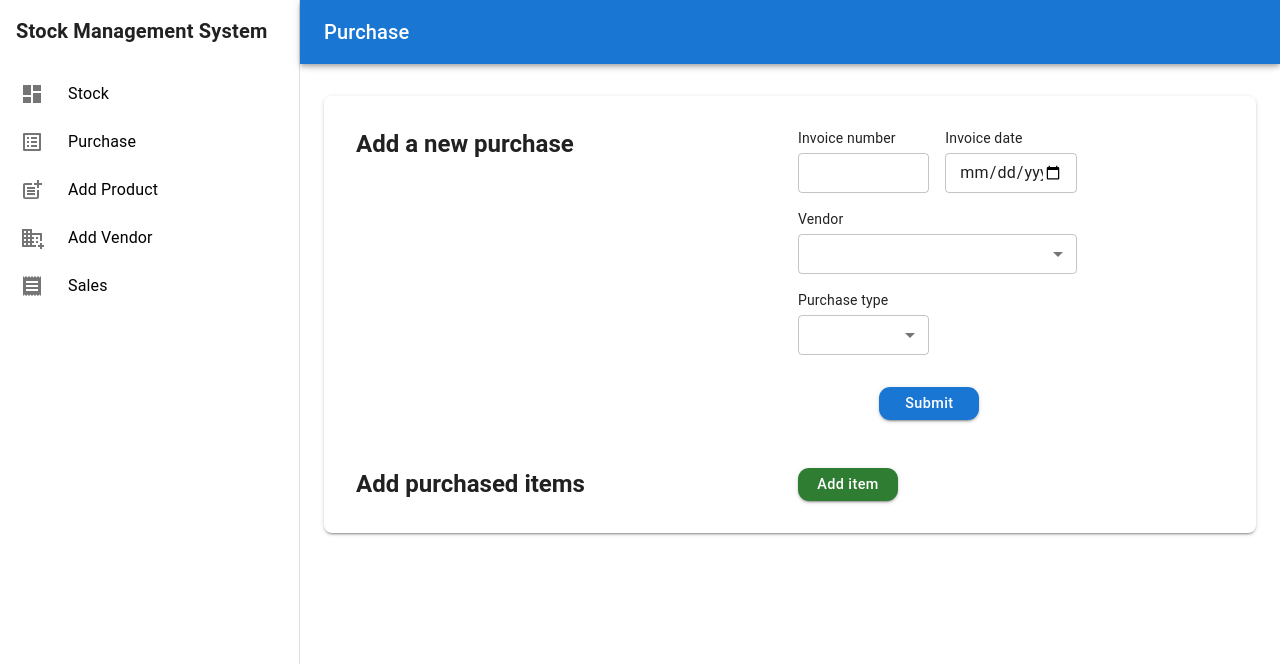
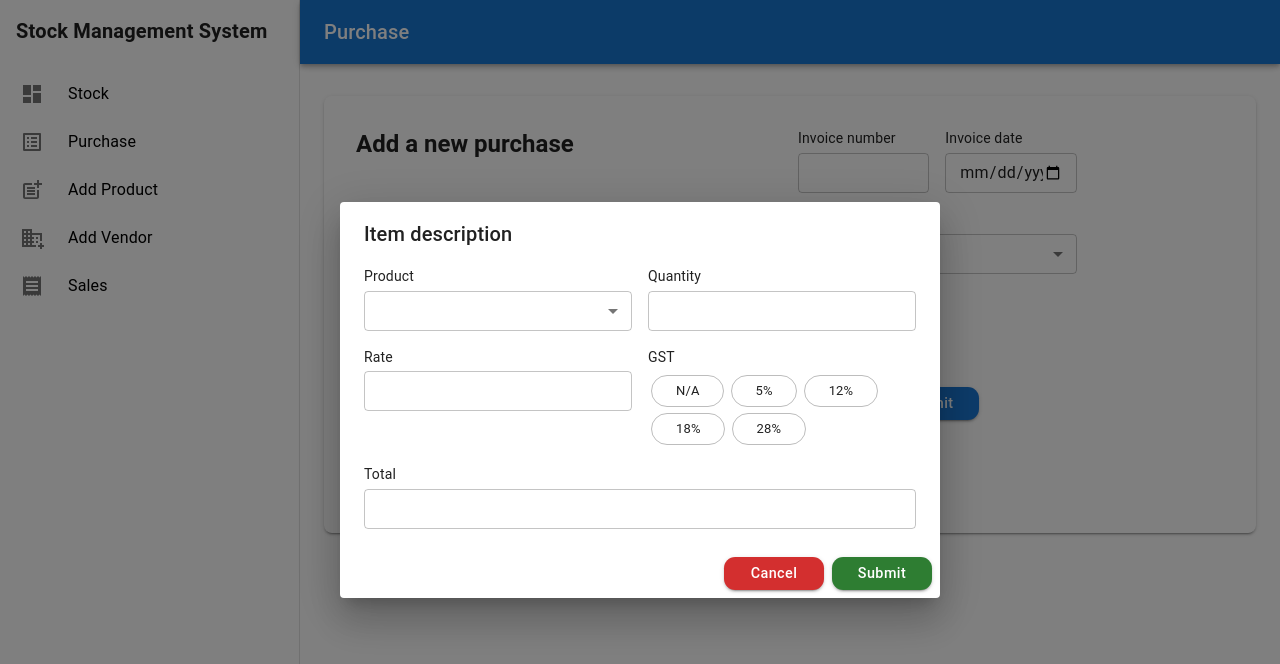
Before and after one commit to NihalP01/stock-billing-management, a React (Create React App) app: page /purchase-entry in a window 1280 px wide. Both pictures are taken after a click on the button "Add item". Shown: the top 664 px of the page. Built offline with nearby package versions, Linux system fonts and the light colour scheme.

Commit message:
added dialog

```diff
--- a/src/components/controls/Controls.js
+++ b/src/components/controls/Controls.js
@@ -1,9 +1,11 @@
 import CustomField from "./CustomField";
 import CustomButton from "./CustomButton";
 import CustomSelect from "./CustomSelect";
+import Popup from "./Popup";
 
 export const Controls = {
   CustomField,
   CustomButton,
   CustomSelect,
+  Popup,
 };
--- a/src/components/controls/CustomButton.jsx
+++ b/src/components/controls/CustomButton.jsx
@@ -2,13 +2,14 @@ import { Button } from "@mui/material";
 import React from "react";
 
 const CustomButton = (props) => {
-  const {text, color} = props;
+  const {text, color, onClick} = props;
   return (
     <Button
       variant="contained"
       style={{ textTransform: "none" , width: '100px', fontSize: '0.9rem', borderRadius: '0.7rem'}}
       size="small"
       color={color}
+      onClick={onClick}
     >
       {text}
     </Button>
--- /dev/null
+++ b/src/components/controls/Popup.jsx
@@ -0,0 +1,38 @@
+import * as React from "react";
+import Dialog from "@mui/material/Dialog";
+import DialogActions from "@mui/material/DialogActions";
+import DialogContent from "@mui/material/DialogContent";
+import DialogContentText from "@mui/material/DialogContentText";
+import DialogTitle from "@mui/material/DialogTitle";
+import { Controls } from "./Controls";
+import { Box } from "@mui/material";
+
+export default function Popup(props) {
+  const { title, btnText, content, children } = props;
+  const [open, setOpen] = React.useState(false);
+
+  const handleClickOpen = () => {
+    setOpen(true);
+  };
+
+  const handleClose = () => {
+    setOpen(false);
+  };
+
+  return (
+    <Box>
+      <Controls.CustomButton text={btnText} onClick={handleClickOpen} />
+      <Dialog open={open} onClose={handleClose}>
+        <DialogTitle>{title}</DialogTitle>
+        <DialogContent>
+          <DialogContentText>{content}</DialogContentText>
+          {children}
+        </DialogContent>
+        <DialogActions>
+          <Controls.CustomButton onClick={handleClose} text={"Cancel"} color='error' />
+          <Controls.CustomButton onClick={handleClose} text={"Submit"} color='success' />
+        </DialogActions>
+      </Dialog>
+    </Box>
+  );
+}
--- a/src/components/forms/PurchaseEntryForm.jsx
+++ b/src/components/forms/PurchaseEntryForm.jsx
@@ -1,11 +1,13 @@
-import { Box, Grid, Typography } from "@mui/material";
+import { Box, Chip, Grid, Typography } from "@mui/material";
 import React from "react";
+import { gstData } from "../../data/gstData";
 import FormLayout from "../common/FormLayout";
 import { Controls } from "../controls/Controls";
+import Popup from "../controls/Popup";
 
 const PurchaseEntryForm = () => {
   const handleSubmit = () => {
-    console.log("jhg");
+    console.log("log");
   };
   return (
     <FormLayout>
@@ -68,7 +70,56 @@ const PurchaseEntryForm = () => {
             </Typography>
           </Grid>
           <Grid item xs={4} display="flex">
-            <Controls.CustomButton color='success' text="Add item" />
+            <Popup title="Item description" btnText={"Add item"}>
+              <Grid container spacing={2}>
+                <Grid item xs={6}>
+                  <Controls.CustomSelect
+                    label="Product"
+                    options={[
+                      { id: 1, title: "Product 1", value: 1 },
+                      { id: 2, title: "Product 2", value: 2 },
+                    ]}
+                  />
+                </Grid>
+                <Grid item xs={6}>
+                  <Controls.CustomField
+                    label="Quantity"
+                    size="small"
+                    type="number"
+                  />
+                </Grid>
+                <Grid item xs={6}>
+                  <Controls.CustomField
+                    label="Rate"
+                    size="small"
+                    type="number"
+                  />
+                </Grid>
+                <Grid item xs={6}>
+                  <Typography variant="body2" textAlign={"left"} gutterBottom>
+                    GST
+                  </Typography>
+                  <Box>
+                    {gstData.map((item) => (
+                      <Chip
+                        key={item.id}
+                        style={{
+                          padding: "0.8rem",
+                          margin: "0.2rem",
+                          cursor: "pointer",
+                        }}
+                        label={item.value}
+                        variant={"outlined"}
+                        size={"medium"}
+                      />
+                    ))}
+                  </Box>
+                </Grid>
+                <Grid item xs={12}>
+                  <Controls.CustomField label="Total" size="small" />
+                </Grid>
+              </Grid>
+            </Popup>
           </Grid>
         </Grid>
       </form>
```
